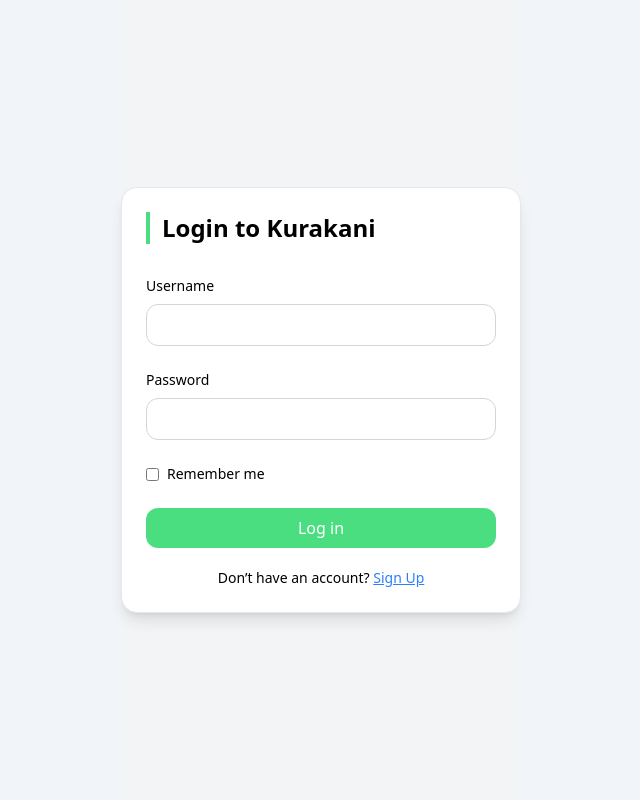
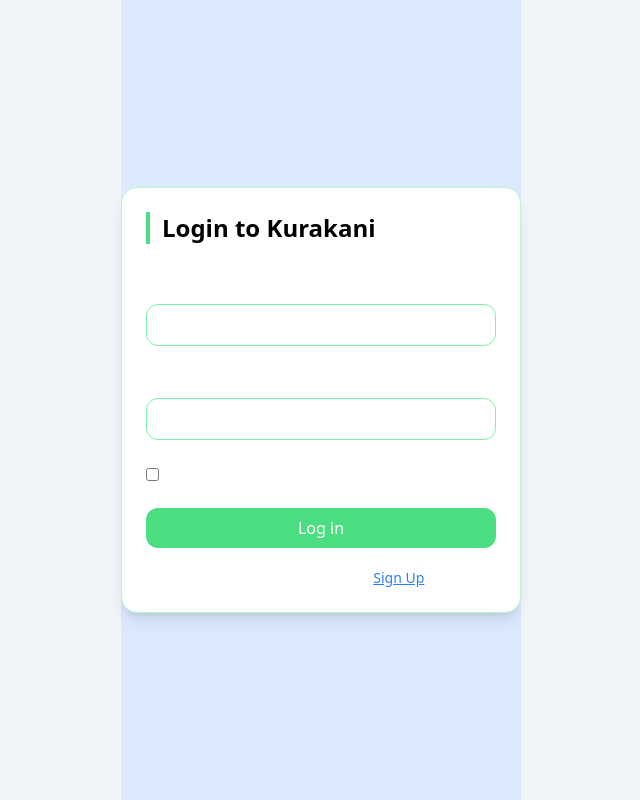
Before and after one commit to abhinavbaral/Kurakani, a React (Vite) app in the folder frontend/: page /login in a window 1280 px wide. Shown: the whole page, without its empty margins (319-959 px from the left). Built offline with nearby package versions, Linux system fonts and the light colour scheme.

Commit message:
css edited

```diff
--- a/frontend/src/Pages/Login.jsx
+++ b/frontend/src/Pages/Login.jsx
@@ -74,8 +74,8 @@
   };
 
   return (
-  <div className="min-h-screen flex justify-center items-center bg-gray-100 dark:bg-gray-900">
-  <div className="w-[400px] bg-cardBgLight dark:bg-cardBgDark rounded-2xl p-6 shadow-lg border border-gray-200 dark:border-gray-700">
+  <div className="min-h-screen flex justify-center items-center bg-blue-100 dark:bg-blue-900">
+  <div className="w-[400px] bg-cardBgLight dark:bg-cardBgDark rounded-2xl p-6 shadow-lg border border-green-200 dark:border-green-700">
 
     <p className="text-2xl font-bold border-l-4 border-greenAccent pl-3">
       Login to Kurakani
@@ -90,10 +90,10 @@
     <form onSubmit={handleFormSubmit}>
       {/* username */}
       <div className="flex flex-col mt-8 gap-2">
-        <label className="text-sm font-medium">Username</label>
+        <label className="text-sm text-white font-medium">Username</label>
         <input
           type="text"
-          className="w-full p-2 rounded-xl border border-gray-300 dark:border-gray-600 bg-transparent focus:outline-none focus:ring-2 focus:ring-greenAccent"
+          className="w-full p-2 rounded-xl border border-green-300 dark:border-green-600 bg-transparent focus:outline-none focus:ring-2 focus:ring-greenAccent"
           onChange={(e) => setUsername(e.target.value)}
         />
         {usrError && <p className="text-red-500 text-sm">{usrError}</p>}
@@ -101,10 +101,10 @@
 
       {/* password */}
       <div className="flex flex-col mt-6 gap-2">
-        <label className="text-sm font-medium">Password</label>
+        <label className="text-sm text-white font-medium">Password</label>
         <input
           type="password"
-          className="w-full p-2 rounded-xl border border-gray-300 dark:border-gray-600 bg-transparent focus:outline-none focus:ring-2 focus:ring-greenAccent"
+          className="w-full p-2 rounded-xl border border-green-300 dark:border-green-600 bg-transparent focus:outline-none focus:ring-2 focus:ring-greenAccent"
           onChange={(e) => setPassword(e.target.value)}
         />
         {pasError && <p className="text-red-500 text-sm">{pasError}</p>}
@@ -117,7 +117,7 @@
           className="accent-greenAccent"
           onChange={(e) => setRemember(e.target.checked)}
         />
-        <label className="text-sm">Remember me</label>
+        <label className="text-sm text-white">Remember me</label>
       </div>
 
       {/* submit */}
@@ -130,7 +130,7 @@
       </button>
 
       <div className="mt-5 text-center text-sm">
-        <p>
+        <p className="text-white">
           Don’t have an account?{" "}
           <Link to="/signup" className="text-blue-500 underline">
             Sign Up
--- a/frontend/src/Pages/Signup.jsx
+++ b/frontend/src/Pages/Signup.jsx
@@ -75,10 +75,10 @@
     <form onSubmit={handleFormSubmit}>
       {/* username */}
       <div className="flex flex-col mt-8 gap-2">
-        <label className="text-sm font-medium">Username</label>
+        <label className="text-sm text-white font-medium">Username</label>
         <input
           type="text"
-          className="w-full p-2 rounded-xl border border-gray-300 dark:border-gray-600 bg-transparent focus:outline-none focus:ring-2 focus:ring-greenAccent"
+          className="w-full p-2 rounded-xl border border-green-300 dark:border-green-600 bg-transparent focus:outline-none focus:ring-2 focus:ring-greenAccent"
           onChange={(e) => setUsername(e.target.value)}
         />
         {usrError && <p className="text-red-500 text-sm">{usrError}</p>}
@@ -86,10 +86,10 @@
 
       {/* password */}
       <div className="flex flex-col mt-6 gap-2">
-        <label className="text-sm font-medium">Password</label>
+        <label className="text-sm text-white font-medium">Password</label>
         <input
           type="password"
-          className="w-full p-2 rounded-xl border border-gray-300 dark:border-gray-600 bg-transparent focus:outline-none focus:ring-2 focus:ring-greenAccent"
+          className="w-full p-2 rounded-xl border border-green-300 dark:border-green-600 bg-transparent focus:outline-none focus:ring-2 focus:ring-greenAccent"
           onChange={(e) => setPassword(e.target.value)}
         />
         {pasError && <p className="text-red-500 text-sm">{pasError}</p>}
@@ -105,7 +105,7 @@
       </button>
 
       <div className="mt-5 text-center text-sm">
-        <p>
+        <p className="text-white">
           Already have an account?{" "}
           <Link to="/login" className="text-blue-500 underline">
             Login
```
